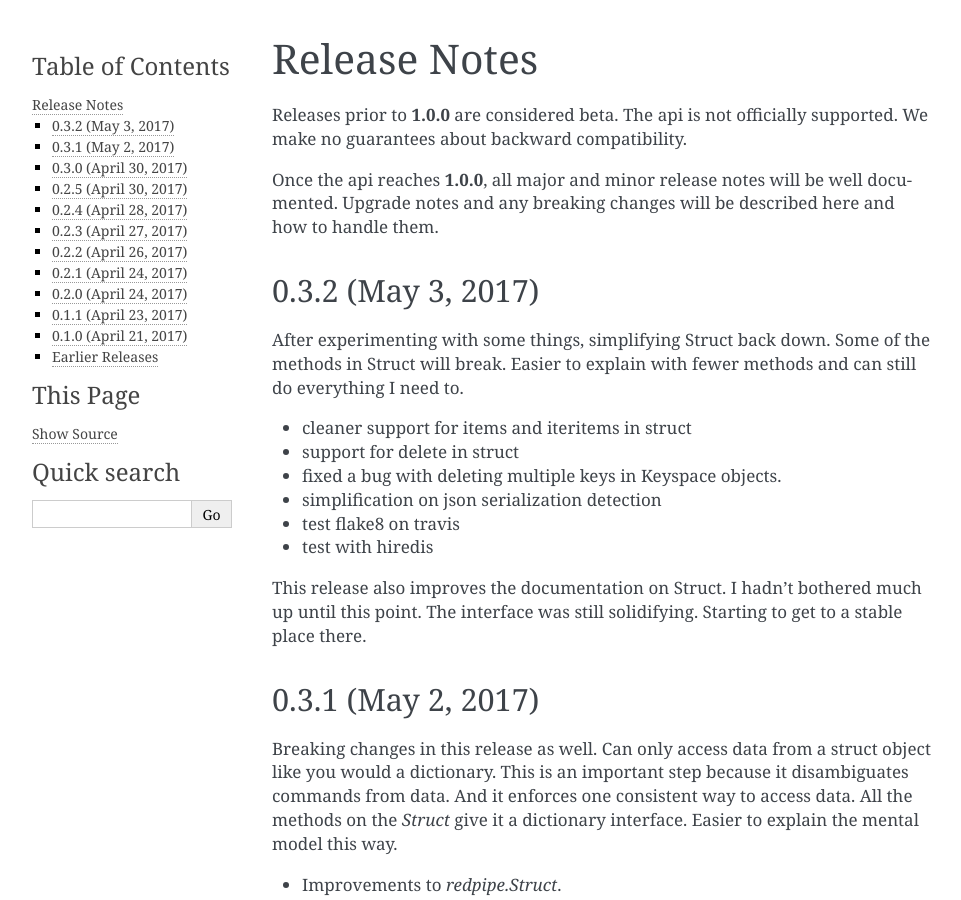
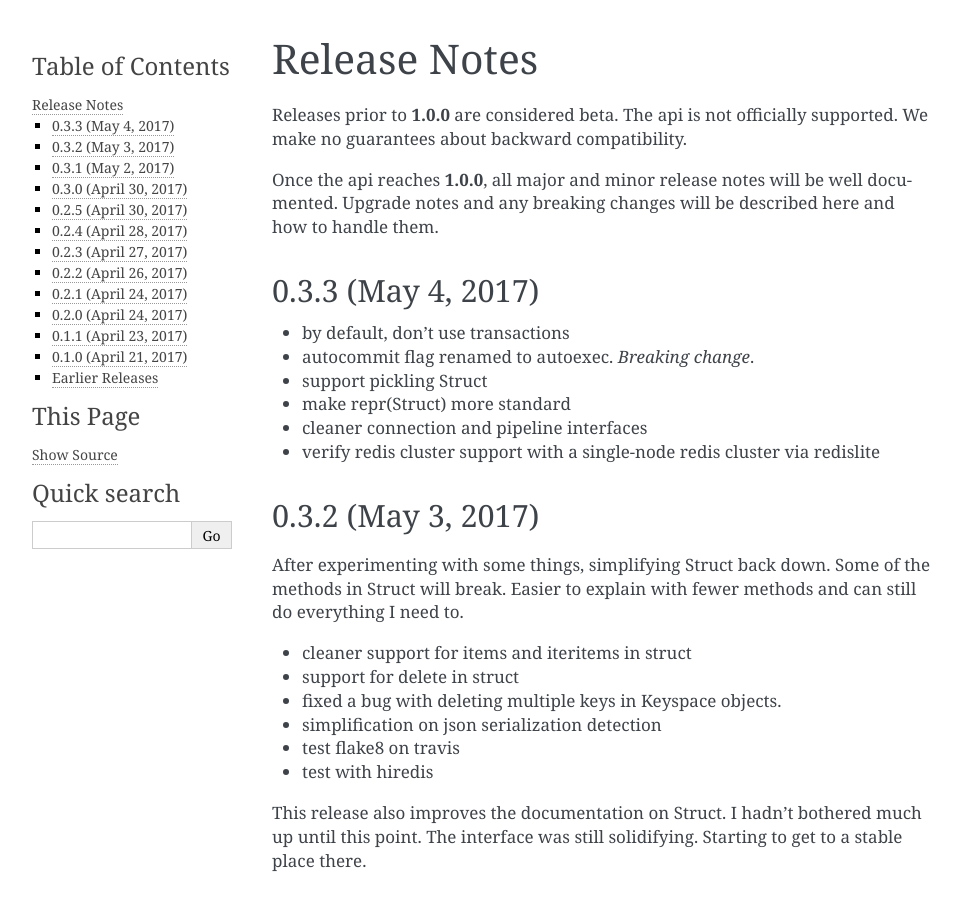
Before and after one commit to 72squared/redpipe, a Sphinx documentation site: the page built from docs/release-notes.rst, in a window 1280 px wide and 900 px high. Shown: the whole window, without its empty margins (148-1109 px from the left). Built offline with Sphinx 7.4.7, drawn with Linux system fonts in a browser that asks for light colours; pages that are not in the unit, such as notebooks, are missing from menus; the version number could not be read and is left out.

Commit message:
updating release notes for 0.3.3 release

```diff
--- a/docs/release-notes.rst
+++ b/docs/release-notes.rst
@@ -8,6 +8,14 @@ We make no guarantees about backward compatibility.
 Once the api reaches **1.0.0**, all major and minor release notes will be well documented.
 Upgrade notes and any breaking changes will be described here and how to handle them.
 
+0.3.3 (May 4, 2017)
+-------------------
+* by default, don't use transactions
+* autocommit flag renamed to autoexec. *Breaking change*.
+* support pickling Struct
+* make repr(Struct) more standard
+* cleaner connection and pipeline interfaces
+* verify redis cluster support with a single-node redis cluster via redislite
 
 0.3.2 (May 3, 2017)
 -------------------
```
Also changed, not shown: 2 other files.
